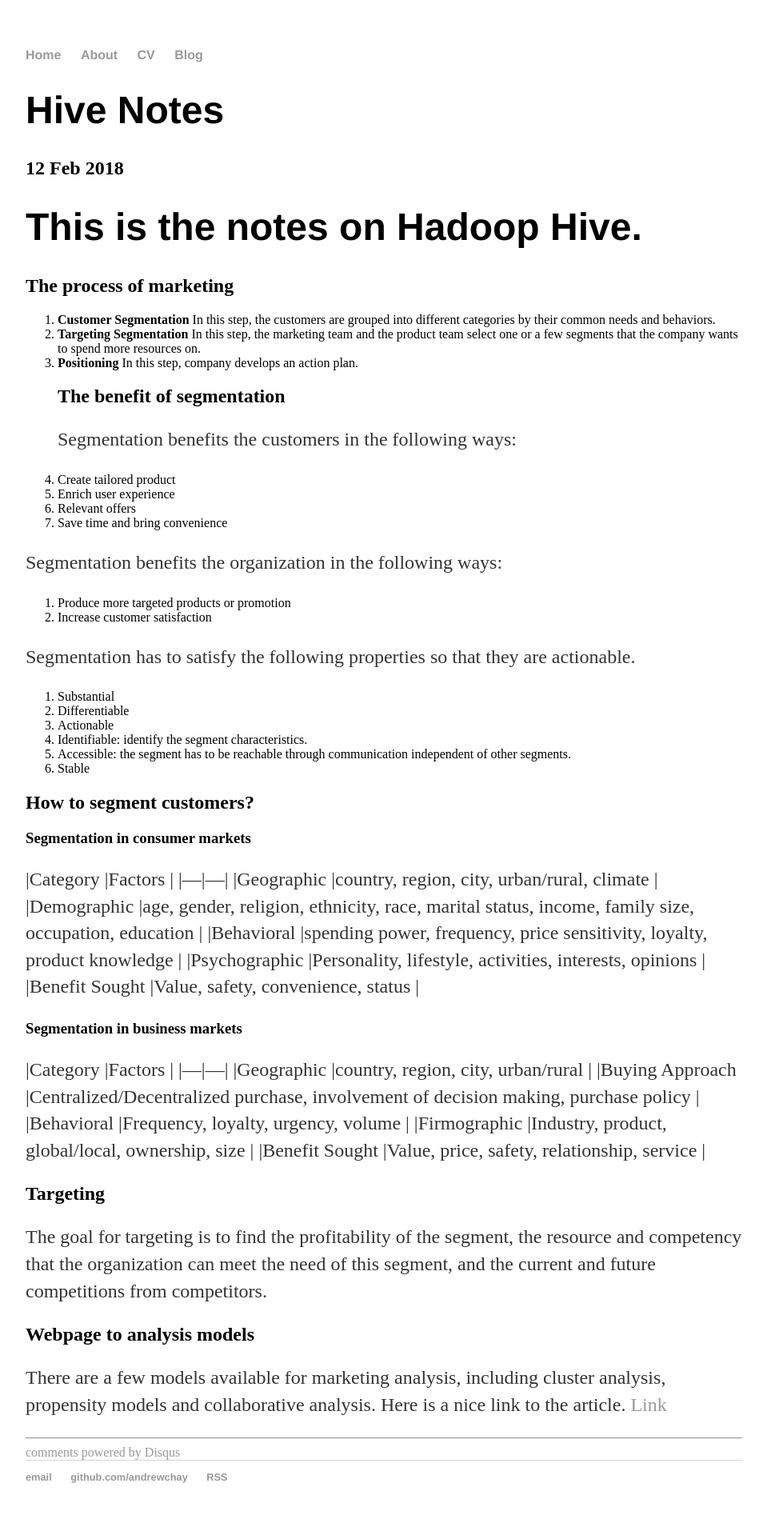
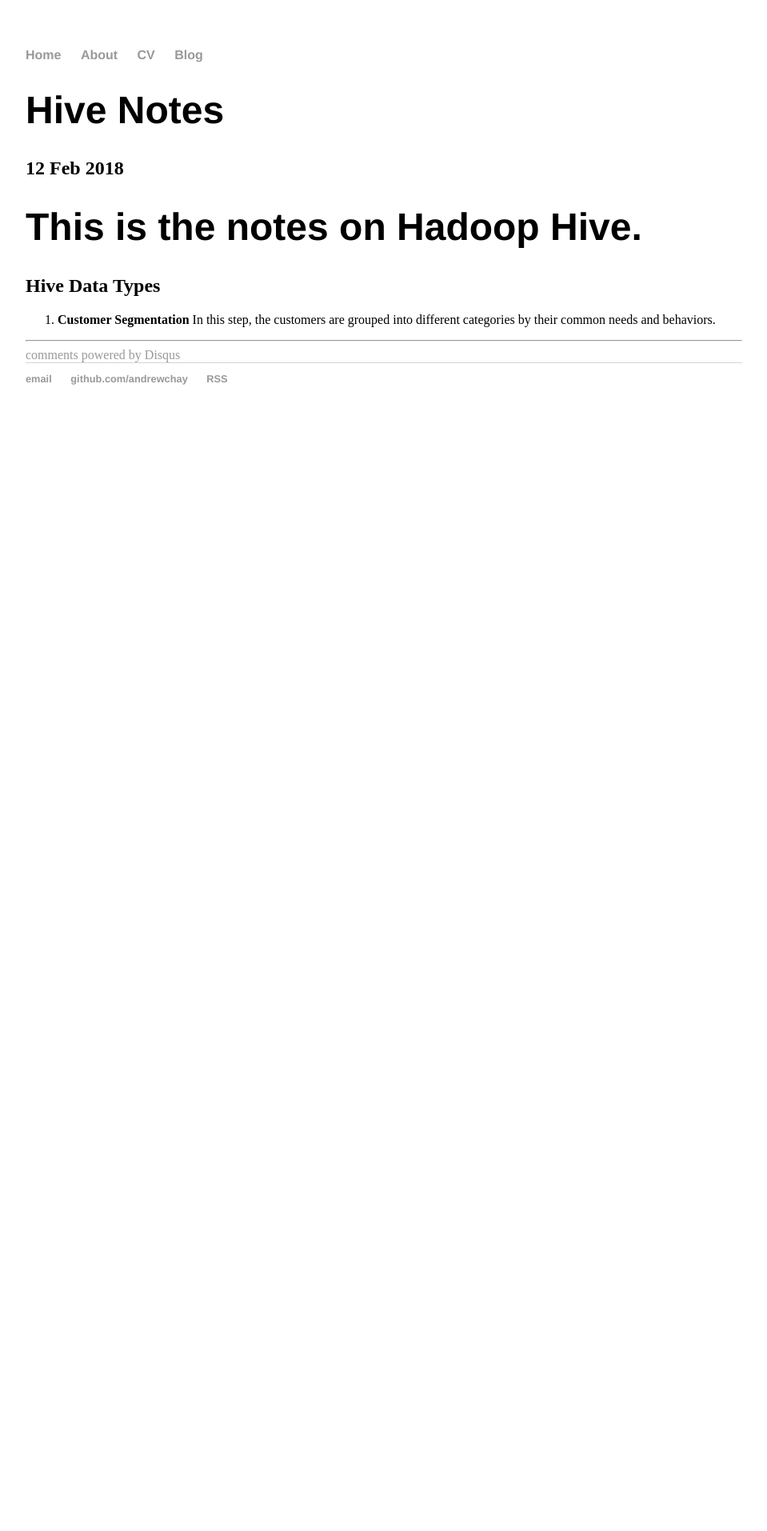
Before and after one commit to andrewchay/andrewchay.github.io, a Jekyll site: the page built from _posts/2018-02-12-hive-notes.md, in a window 1280 px wide. Shown: the whole page at 80% size, without its empty margins (160-1119 px from the left). Built offline with Jekyll 4.4.1, drawn with Linux system fonts in a browser that asks for light colours; our own code applies the rules of GitHub Pages for plain Markdown files; comment, search, counter and statistics services are not loaded; after the commit the page ends 900 px from its top, so only the background shows below that.

```diff
--- a/_posts/2018-02-12-hive-notes.md
+++ b/_posts/2018-02-12-hive-notes.md
@@ -1,50 +1,3 @@
 # This is the notes on Hadoop Hive.
-## The process of marketing
+## Hive Data Types
 1. **Customer Segmentation** In this step, the customers are grouped into different categories by their common needs and behaviors.
-2. **Targeting Segmentation** In this step, the marketing team and the product team select one or a few segments that the company wants to spend more resources on.
-3. **Positioning** In this step, company develops an action plan.
-## The benefit of segmentation
-Segmentation benefits the customers in the following ways:
-1. Create tailored product
-2. Enrich user experience
-3. Relevant offers
-4. Save time and bring convenience
-
-Segmentation benefits the organization in the following ways:
-1. Produce more targeted products or promotion
-2. Increase customer satisfaction
-
-Segmentation has to satisfy the following properties so that they are actionable.
-1. Substantial
-2. Differentiable
-3. Actionable
-4. Identifiable: identify the segment characteristics.
-5. Accessible: the segment has to be reachable through communication independent of other segments.
-6. Stable
-
-## How to segment customers?
-### Segmentation in consumer markets
-|Category   |Factors   |
-|---|---|
-|Geographic   |country, region, city, urban/rural, climate   |
-|Demographic   |age, gender, religion, ethnicity, race, marital status, income, family size, occupation, education   |
-|Behavioral   |spending power, frequency, price sensitivity, loyalty, product knowledge   |
-|Psychographic   |Personality, lifestyle, activities, interests, opinions   |
-|Benefit Sought   |Value, safety, convenience, status    |
-
-### Segmentation in business markets
-|Category   |Factors   |
-|---|---|
-|Geographic   |country, region, city, urban/rural   |
-|Buying Approach   |Centralized/Decentralized purchase, involvement of decision making, purchase policy   |
-|Behavioral   |Frequency, loyalty, urgency, volume   |
-|Firmographic   |Industry, product, global/local, ownership, size   |
-|Benefit Sought   |Value, price, safety, relationship, service   |
-
-
-## Targeting
-The goal for targeting is to find the profitability of the segment, the resource and competency that the organization can meet the need of this segment, and the current and future competitions from competitors.
-
-## Webpage to analysis models
-There are a few models available for marketing analysis, including cluster analysis, propensity models and collaborative analysis. Here is a nice link to the article.
-[Link](https://fulcrumtech.net/resources/3-predictive-models-email-marketers-need-to-know-about/)
--- a/index.html
+++ b/index.html
@@ -7,7 +7,7 @@
 	<p>I'm a statistician who works for leading pharma. This is my personal website where I write tech blogs and my reading reports. <a href="/about" style="color: #128ff0
 ">Read more about my life.</a></p>
   <p>
-    <img src="img/20171227_153559.jpg" alt="Me in DC">
+    <img src="img/20171227_153559.jpg" alt="Me in DC" height='50' width='80'>
   </p>
 
 </div><!-- /.blurb -->
```
